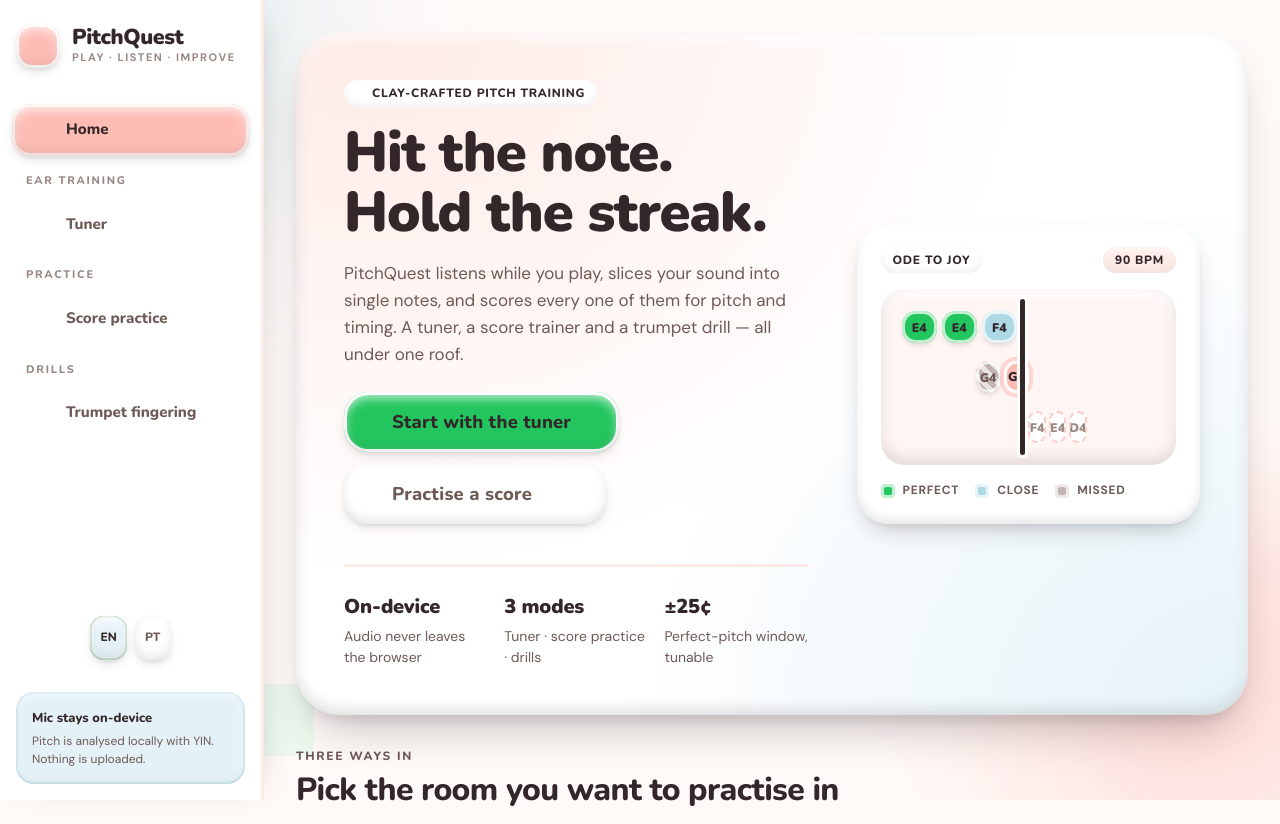
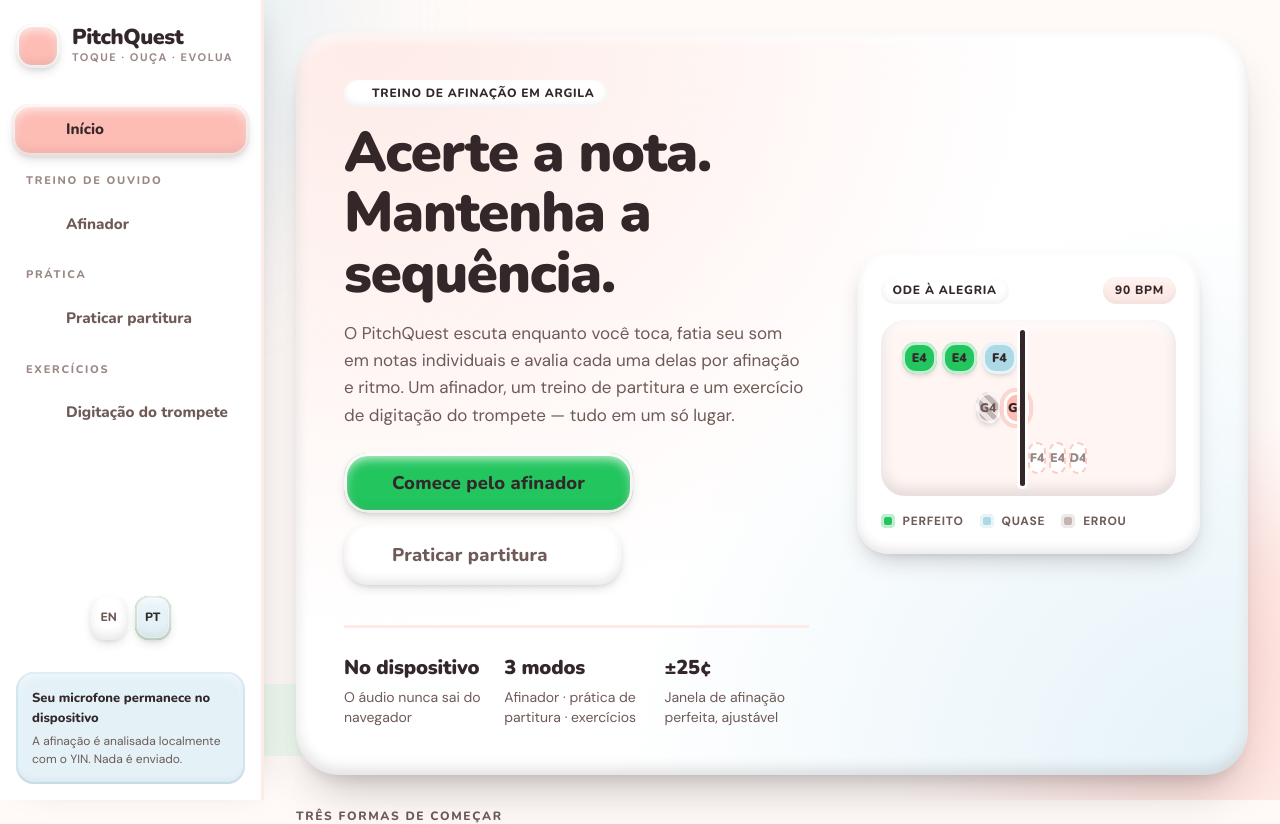
Before and after one commit to dandandandaann/PitchQuest, a React (Vite) app in the folder web/: page / in a window 1280 px wide. Shown: the top 824 px of the page. Built offline with nearby package versions, Linux system fonts and the light colour scheme; some icons are missing.

Commit message:
feat(i18n): default to PT when locale can't be inferred

```diff
--- a/web/src/i18n/I18nContext.tsx
+++ b/web/src/i18n/I18nContext.tsx
@@ -31,7 +31,7 @@ const I18nContext = createContext<I18nContextValue | null>(null);
 
 /**
  * Initial locale: persisted preference first, then browser-language
- * detection (any `pt*` navigator language → pt). Falls back to `en`.
+ * detection (any `pt*` navigator language → pt). Falls back to `pt`.
  * All storage access is guarded — Safari private mode and SSR can throw.
  */
 function detectInitialLocale(): Locale {
@@ -44,7 +44,7 @@ function detectInitialLocale(): Locale {
   if (typeof navigator !== 'undefined' && PT_LOCALE_RE.test(navigator.language)) {
     return 'pt';
   }
-  return 'en';
+  return 'pt';
 }
 
 export function I18nProvider({ children }: { children: ReactNode }) {
```
Also changed, not shown: 1 other file (tests, documents, lock files or other folders).
